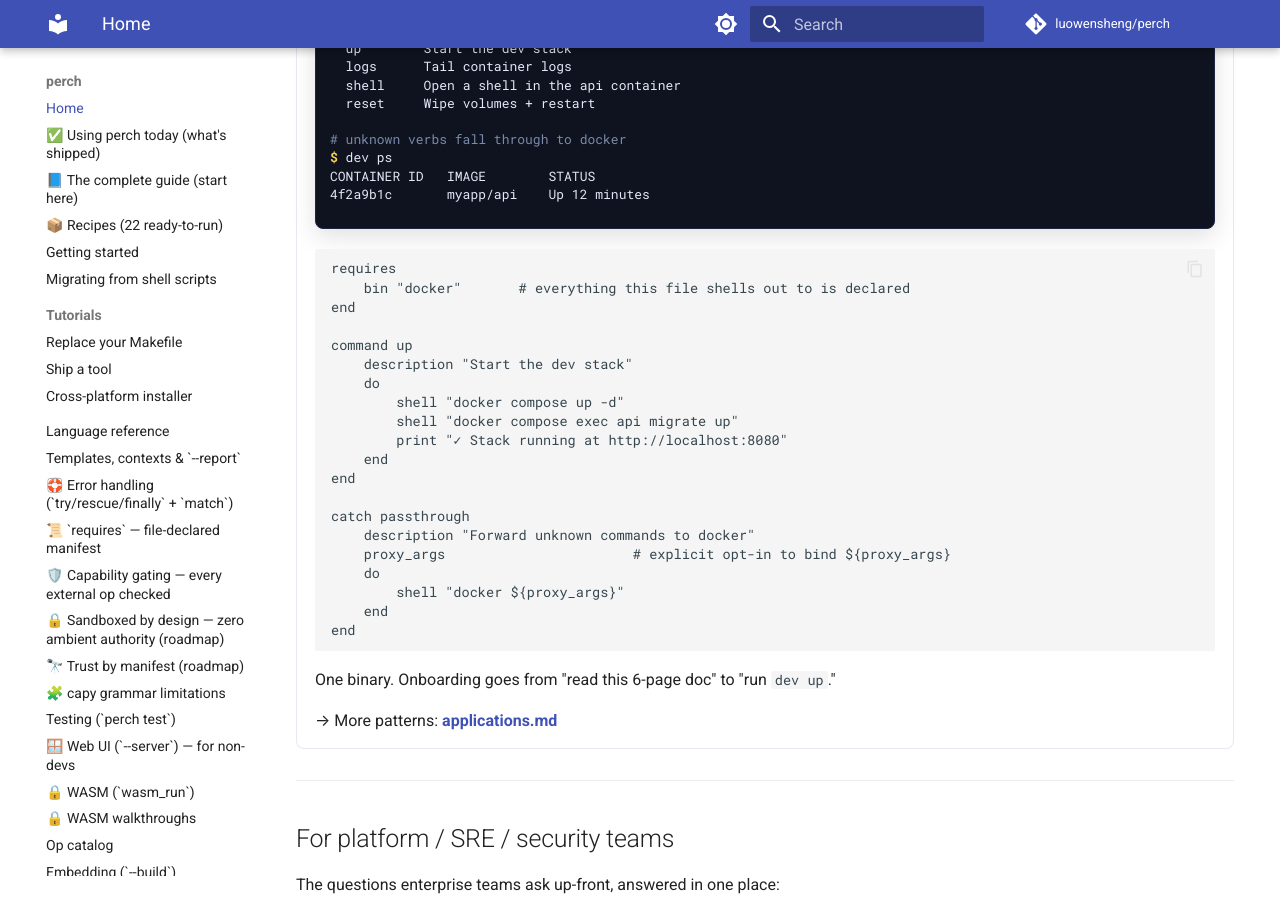
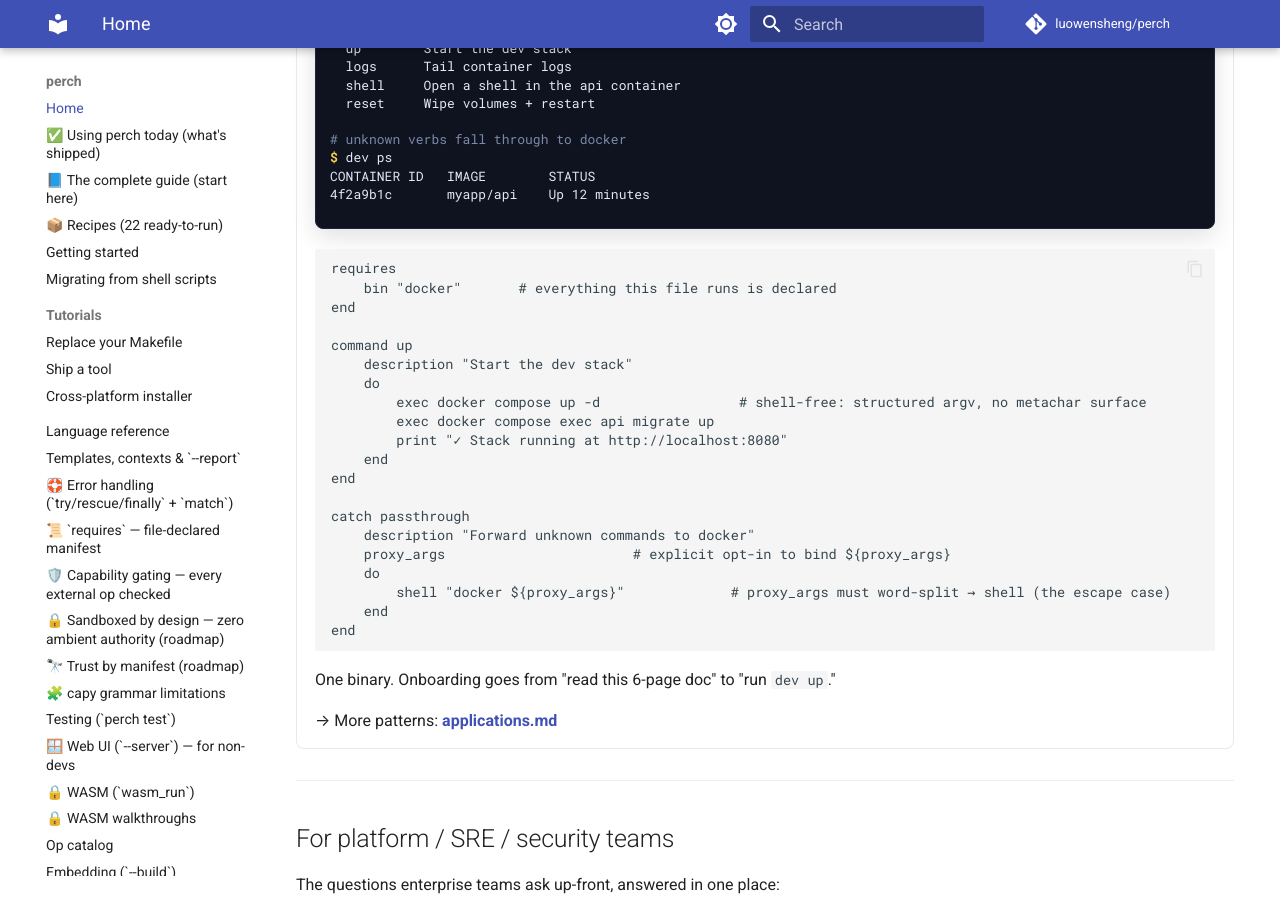
Before and after one commit to olivierdevelops/perch, an MkDocs documentation site: the page built from docs/index.md, in a window 1280 px wide and 900 px high, scrolled down 14066 px. Built offline with MkDocs 1.6.1 and Material for MkDocs 9.7.7, drawn with Linux system fonts in a browser that asks for light colours; comment, search, counter and statistics services are not loaded; some of the changed text lies outside the part shown.

Commit message:
docs(gh-pages): convert index landing-page examples to exec
The home page now leads with the shell-free idiom: the `dev` dev-stack demo's
`up` uses `exec docker compose …`, the test example uses `exec go test …`, the
deploy example uses `exec ssh "${host}" …`. The `catch proxy_args → shell`
passthrough stays `shell` (annotated) since proxy_args must word-split.
Co-Authored-By: Claude Opus 4.7 <noreply@anthropic.com>

````diff
--- a/docs/index.md
+++ b/docs/index.md
@@ -659,9 +659,9 @@ perch --report cmd    # execute + render the span tree
 command test
     description "Run unit + integration tests"
     do
-        shell "go test -race ./..."
+        exec go test -race ./...
         if exists "./integration"
-            shell "go test -tags=integration ./integration/..."
+            exec go test -tags=integration ./integration/...
         end
     end
 end
@@ -772,7 +772,7 @@ command restart_service
         if not regex_match "${host}" "^[a-z0-9.-]+$"
             fail "invalid hostname"
         end
-        shell "ssh ${host} systemctl restart ${service}"
+        exec ssh "${host}" systemctl restart "${service}"
     end
 end
 ```
@@ -815,14 +815,14 @@ The agent never sees `ssh`. It sees `restart_service(host, service)` with typed
 
 ```perch
 requires
-    bin "docker"       # everything this file shells out to is declared
+    bin "docker"       # everything this file runs is declared
 end
 
 command up
     description "Start the dev stack"
     do
-        shell "docker compose up -d"
-        shell "docker compose exec api migrate up"
+        exec docker compose up -d                 # shell-free: structured argv, no metachar surface
+        exec docker compose exec api migrate up
         print "✓ Stack running at http://localhost:8080"
     end
 end
@@ -831,7 +831,7 @@ catch passthrough
     description "Forward unknown commands to docker"
     proxy_args                       # explicit opt-in to bind ${proxy_args}
     do
-        shell "docker ${proxy_args}"
+        shell "docker ${proxy_args}"             # proxy_args must word-split → shell (the escape case)
     end
 end
 ```
````
